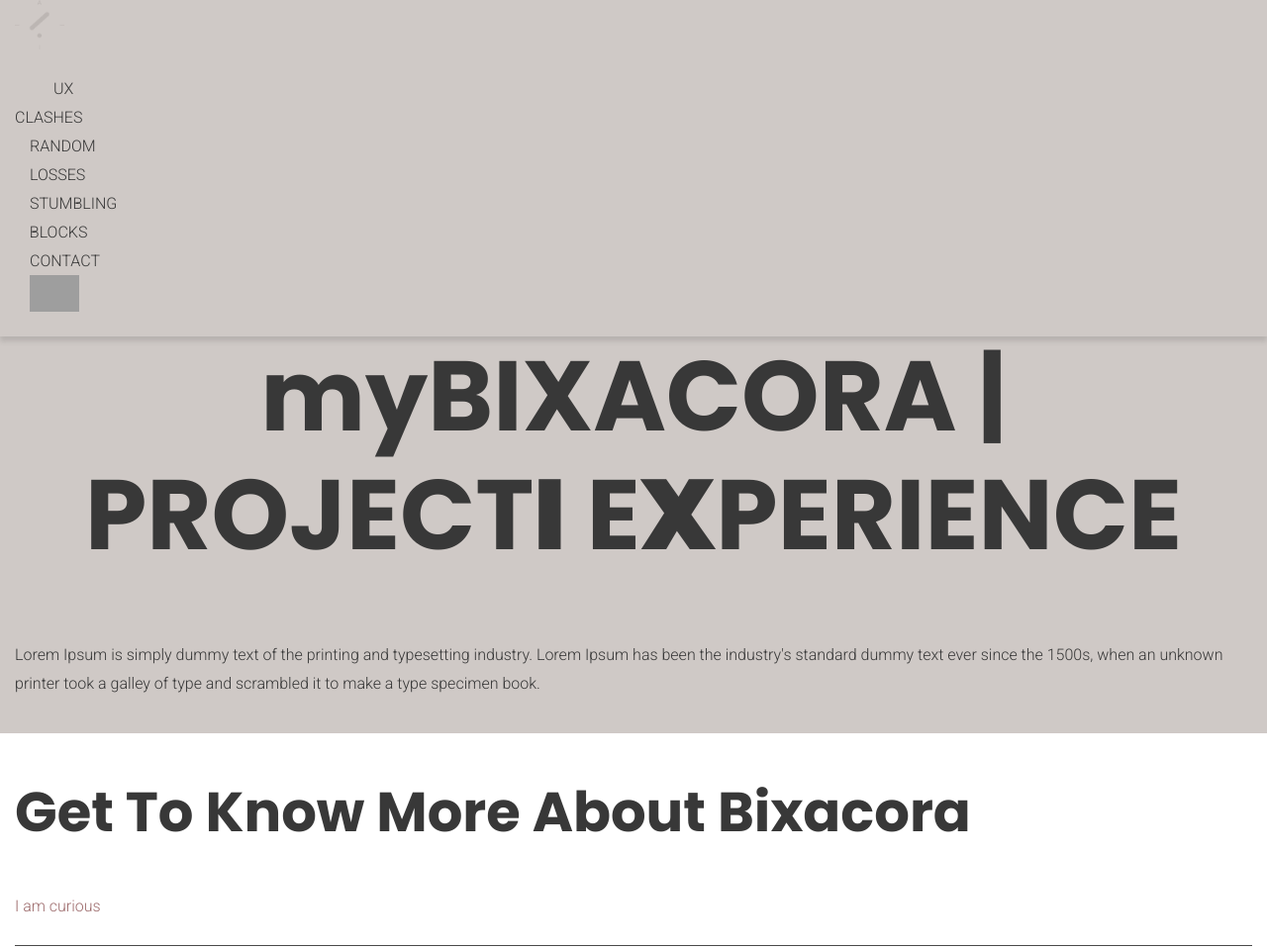
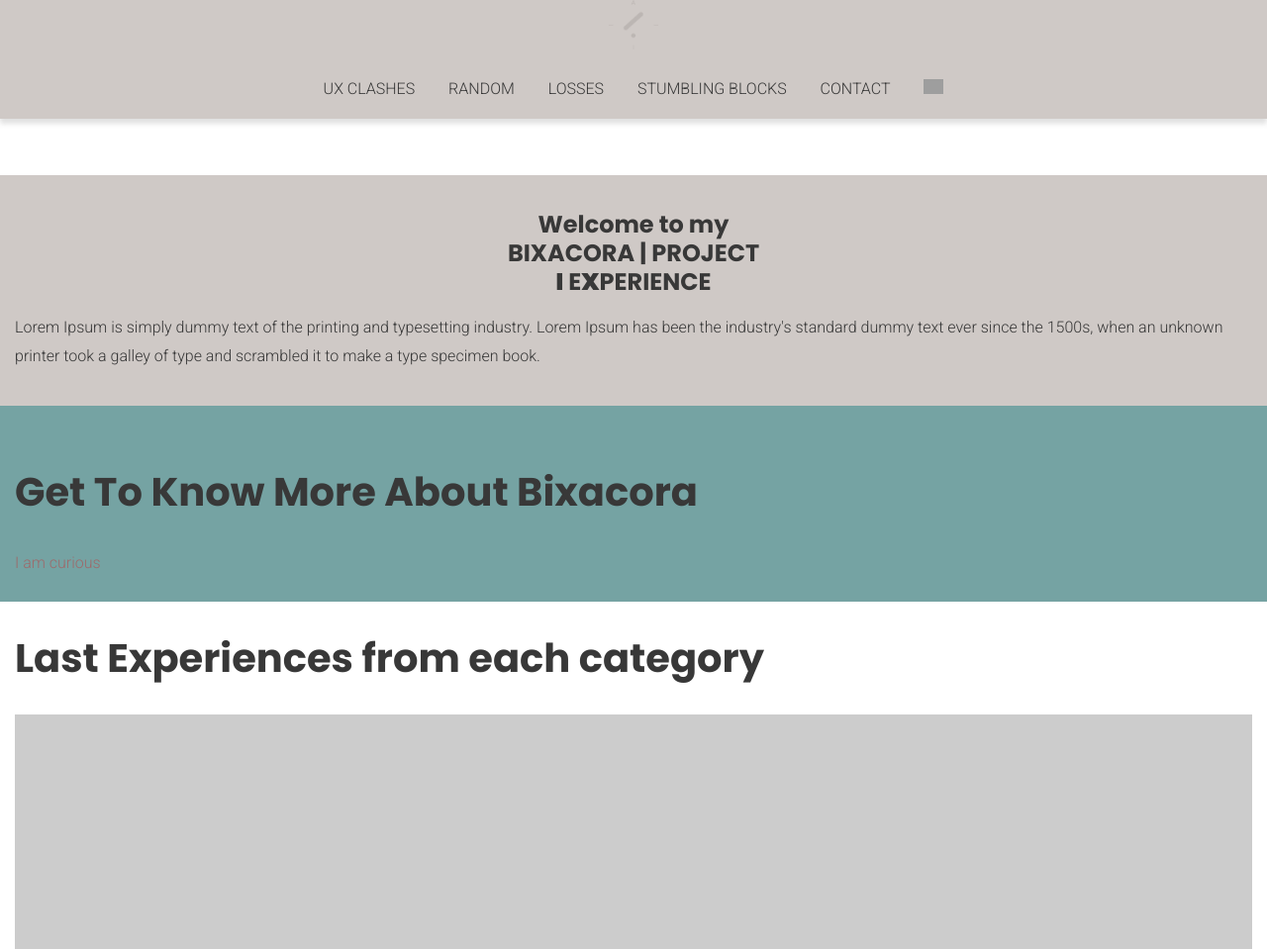
Before and after one commit to LourdesUXcastro/portfolio-bixacora-site, a plain HTML site: page index.html in a window 1280 px wide. Shown: the top 959 px of the page at 99% size. Drawn offline with nearby package versions, Linux system fonts and the light colour scheme; grey boxes are pictures that could not be loaded; placeholder pictures from the web are drawn by us.

Commit message:
a bit more css

```diff
--- a/css/style.css
+++ b/css/style.css
@@ -19,9 +19,14 @@ header {
   text-align: center;
 }
 
+main {
+  width: 100%;
+  padding-top: 177px;
+}
+
 /* this thing of "box-sizing" always before "body" all about layout */
 * {
-  box-sizing: border-border-box;
+  box-sizing: border-box;
 }
 
 /* Layout styling */
@@ -33,7 +38,16 @@ header {
   margin: 0px 0; /* 25px top and bottom; 0 left and right */
 }
 
-#work .row { padding-bottom: 25px; border-bottom: 1px solid #4a4a4a;}
+#work {
+  width: 100%;
+  background-color: #75a3a3;
+  padding-top: 30px;
+  padding-bottom: 25px;
+}
+#experiences .row { padding-bottom: 25px;
+  border-bottom: 1px solid #4a4a4a;
+  margin-bottom: 25px;
+}
 
 #hero h1 {
   text-align: center;
@@ -43,6 +57,10 @@ header {
     display: inline-block;
     width: 100%;
 }
+#hero span{
+  display: block;
+}
+
 
 .logo {
   max-width: 50px;
@@ -67,9 +85,7 @@ nav > ul > li > img {
   font-weight: 100px;
   color: #383838;
 }
-main {
-  padding-top: 133px
-}
+
 
 body{
   background-color: #ffffff;
@@ -82,28 +98,28 @@ body{
 
 h1 {
   font-family: "Poppins";
-  font-size: 6.25em;
+  font-size: 1.5em;
   font-weight: 700;
   line-height: 1.2;
 }
 
 h2 {
   font-family: "Poppins";
-  font-size: 3.5em;
+  font-size: 2.5em;
   font-weight: 700;
   line-height: 1.2;
 }
 
 h3 {
   font-family: "Poppins";
-  font-size: 2.18em;
+  font-size: 1.9em;
   font-weight: 600;
   line-height: 1,4;
 }
 
 h4 {
   font-family: "Roboto";
-  font-size: 2.125em;
+  font-size: 1.5em;
   font-weight: 300;
   line-height: 2.3;
 }
@@ -192,3 +208,9 @@ selector {
 .button.contact:active {
   color: #9D6B6C;
 }
+
+@@media (min-width:640) {
+  main {
+    padding-top: 119px;
+  }
+}
--- a/index.html
+++ b/index.html
@@ -14,8 +14,8 @@
   <body>
     <!-- For the header -->
     <header>
-    	<div class="container logo center">
-        <img src="img/0.generic/_bixacora_logo.png" alt="Lourdes | UXcastro ">
+    	<div class="container">
+        <img src="img/0.generic/_bixacora_logo.png" alt="Lourdes | UXcastro" class="logo">
         <nav>
           <ul>
             <li><a href="ux_clashes.html">ux clashes</a></li>
@@ -23,19 +23,18 @@
             <li><a href="losses.html">losses</a></li>
             <li><a href="stumbling_blocks.html">stumbling blocks</a></li>
             <li><a href="#contact">contact</a></li>
-            <li><img src="https://www.uxcastro.com/wp-content/uploads/2020/05/logo-header-s.png" alt="Uxcastro logo"></li>
+            <li><img src="https://www.uxcastro.com/wp-content/uploads/2020/05/logo-header-s.png" alt="Uxcastro logo" class="logo"></li>
           </ul>
         </nav>
       </div>
     </header>
 
     <main>
-      <div id="hero">
-      <div class="section"> <!-- HERO BANNER -->
+      <div class="section" id="hero"> <!-- HERO BANNER -->
         <div class="container">
           <div class="row">
             <div class="column">
-              <h1>Wellcome to my<span>BIXACORA | PROJECT</span><strong>I</strong> E<strong>X</strong>PERIENCE</h1>
+              <h1>Welcome to my <span> BIXACORA | PROJECT </span> <strong>I</strong> E<strong>X</strong>PERIENCE</h1>
               <p>
                 Lorem Ipsum is simply dummy text of the printing and typesetting industry. Lorem Ipsum has been the industry's standard dummy text ever since the 1500s, when an unknown printer took a galley of type and scrambled it to make a type specimen book.
               </p>
@@ -43,10 +42,8 @@
           </div> <!-- end row -->
         </div> <!-- end container -->
       </div> <!-- end section -->
-    </div>
 
-      <div id="work">
-      <div class="<section"> <!-- GET TO KNOW MORE ABOUT BIXACORA -->
+      <div class="<section" id="work"> <!-- GET TO KNOW MORE ABOUT BIXACORA -->
         <div class="container">
           <div class="row">
             <div class="column">
@@ -57,7 +54,7 @@
         </div> <!-- end container -->
       </div> <!-- end section -->
 
-      <div class="<section"> <!-- EXPERIENCES -->
+      <div class="<section" id="experiences"> <!-- EXPERIENCES -->
         <div class="container">
           <h2>Last Experiences <span>from each category</span></h2>
           <!-- Experience 1 -->
```
